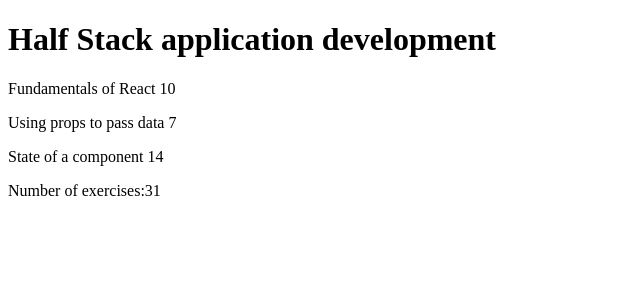
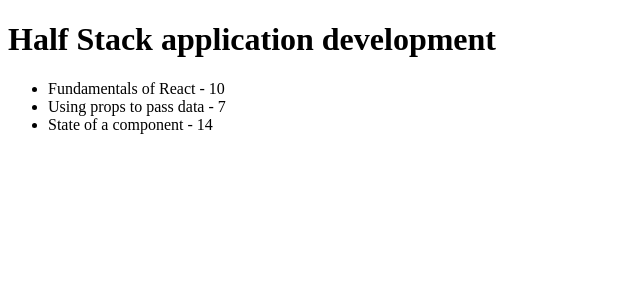
Before and after one commit to druoc/fullstackopen, a React (Vite) app in the folder part1/courseinfo/: page / in a window 1280 px wide. Shown: the top 300 px of the page, without its empty margins (0-640 px from the left). Built offline with nearby package versions, Linux system fonts and the light colour scheme.

Commit message:
Exercise 2.1

```diff
--- a/part1/courseinfo/src/App.jsx
+++ b/part1/courseinfo/src/App.jsx
@@ -1,31 +1,31 @@
-import Header from "./components/Header";
-import Content from "./components/Content";
-import Total from "./components/Total";
+import Course from "./components/Course";
 
 const App = () => {
   const course = {
+    id: 1,
     name: "Half Stack application development",
     parts: [
       {
         name: "Fundamentals of React",
         exercises: 10,
+        id: 1,
       },
       {
         name: "Using props to pass data",
         exercises: 7,
+        id: 2,
       },
       {
         name: "State of a component",
         exercises: 14,
+        id: 3,
       },
     ],
   };
 
   return (
     <div>
-      <Header course={course.name} />
-      <Content parts={course.parts} />
-      <Total parts={course.parts} />
+      <Course course={course} />
     </div>
   );
 };
--- a/part1/courseinfo/src/components/Content.jsx
+++ /dev/null
@@ -1,13 +0,0 @@
-import Part from "./Part";
-
-const Content = (props) => {
-  return (
-    <>
-      <Part part={props.parts[0].name} exercise={props.parts[0].exercises} />
-      <Part part={props.parts[1].name} exercise={props.parts[1].exercises} />
-      <Part part={props.parts[2].name} exercise={props.parts[2].exercises} />
-    </>
-  );
-};
-
-export default Content;
--- /dev/null
+++ b/part1/courseinfo/src/components/Course.jsx
@@ -0,0 +1,18 @@
+import Header from "./Header";
+
+const Course = ({ course }) => {
+  return (
+    <div>
+      <Header course={course.name} />
+      <ul>
+        {course.parts.map((lesson) => (
+          <li key={lesson.id}>
+            {lesson.name} - {lesson.exercises}
+          </li>
+        ))}
+      </ul>
+    </div>
+  );
+};
+
+export default Course;
--- a/part1/courseinfo/src/components/Part.jsx
+++ /dev/null
@@ -1,9 +0,0 @@
-const Part = (props) => {
-  return (
-    <p>
-      {props.part} {props.exercise}
-    </p>
-  );
-};
-
-export default Part;
```
